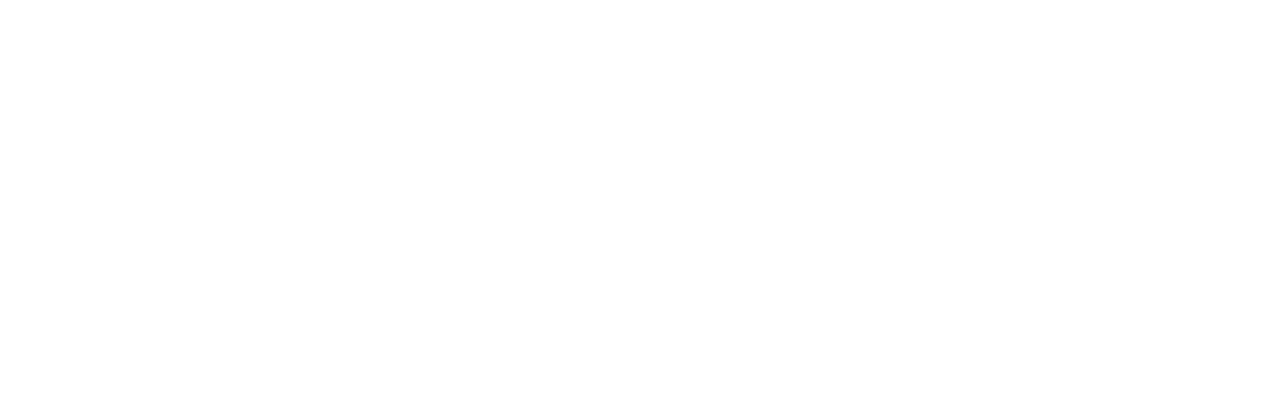
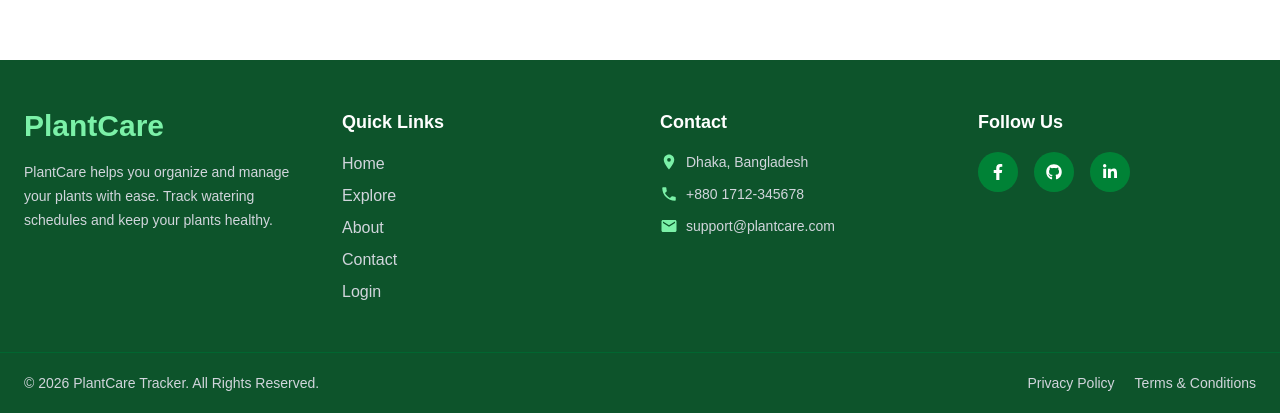
Before and after one commit to developersaima/plant-care-client, a Next.js app: page / in a window 1280 px wide. Shown: the part 884-1297 px from the top of the page. Before the commit the page ends 864 px from the top, so only its background shows below. Built offline with nearby package versions, Linux system fonts and the light colour scheme.

Commit message:
Added Footer component to layout

```diff
--- a/src/app/layout.tsx
+++ b/src/app/layout.tsx
@@ -1,6 +1,6 @@
 import "./globals.css";
 import Navbar from "@/components/layout/Navbar";
-// import Footer from "@/components/layout/Footer";
+import Footer from "@/components/layout/Footer";
 
 export default function RootLayout({
   children,
@@ -12,7 +12,7 @@
       <body>
         <Navbar />
         <main className="min-h-screen">{children}</main>
-        {/* <Footer /> */}
+        <Footer />
       </body>
     </html>
   );
--- a/src/components/layout/Footer.tsx
+++ b/src/components/layout/Footer.tsx
@@ -0,0 +1,93 @@
+import Link from "next/link";
+import { FaFacebookF, FaGithub, FaLinkedinIn } from "react-icons/fa";
+import { MdEmail, MdLocationOn, MdPhone } from "react-icons/md";
+
+export default function Footer() {
+  return (
+    <footer className="bg-green-900 text-white mt-20">
+      <div className="max-w-7xl mx-auto px-6 py-12 grid gap-10 md:grid-cols-4">
+        <div>
+          <h2 className="text-3xl font-bold text-green-300">PlantCare</h2>
+          <p className="mt-4 text-sm text-gray-300 leading-6">
+            PlantCare helps you organize and manage your plants with ease.
+            Track watering schedules and keep your plants healthy.
+          </p>
+        </div>
+
+        <div>
+          <h3 className="text-lg font-semibold mb-4">Quick Links</h3>
+
+          <div className="flex flex-col gap-2 text-gray-300">
+            <Link href="/">Home</Link>
+            <Link href="/explore">Explore</Link>
+            <Link href="/about">About</Link>
+            <Link href="/contact">Contact</Link>
+            <Link href="/login">Login</Link>
+          </div>
+        </div>
+
+        <div>
+          <h3 className="text-lg font-semibold mb-4">Contact</h3>
+
+          <div className="space-y-3 text-gray-300 text-sm">
+            <p className="flex items-center gap-2">
+              <MdLocationOn className="text-lg text-green-300" />
+              Dhaka, Bangladesh
+            </p>
+
+            <p className="flex items-center gap-2">
+              <MdPhone className="text-lg text-green-300" />
+              +880 1712-345678
+            </p>
+
+            <p className="flex items-center gap-2">
+              <MdEmail className="text-lg text-green-300" />
+              support@plantcare.com
+            </p>
+          </div>
+        </div>
+
+        <div>
+          <h3 className="text-lg font-semibold mb-4">Follow Us</h3>
+
+          <div className="flex gap-4">
+            <a
+              href="https://facebook.com"
+              target="_blank"
+              className="bg-green-700 hover:bg-green-600 p-3 rounded-full transition"
+            >
+              <FaFacebookF />
+            </a>
+
+            <a
+              href="https://github.com"
+              target="_blank"
+              className="bg-green-700 hover:bg-green-600 p-3 rounded-full transition"
+            >
+              <FaGithub />
+            </a>
+
+            <a
+              href="https://linkedin.com"
+              target="_blank"
+              className="bg-green-700 hover:bg-green-600 p-3 rounded-full transition"
+            >
+              <FaLinkedinIn />
+            </a>
+          </div>
+        </div>
+      </div>
+
+      <div className="border-t border-green-800">
+        <div className="max-w-7xl mx-auto px-6 py-5 flex flex-col md:flex-row justify-between items-center text-sm text-gray-300">
+          <p>© 2026 PlantCare Tracker. All Rights Reserved.</p>
+
+          <div className="flex gap-5 mt-3 md:mt-0">
+            <Link href="/privacy">Privacy Policy</Link>
+            <Link href="/terms">Terms & Conditions</Link>
+          </div>
+        </div>
+      </div>
+    </footer>
+  );
+}
```
